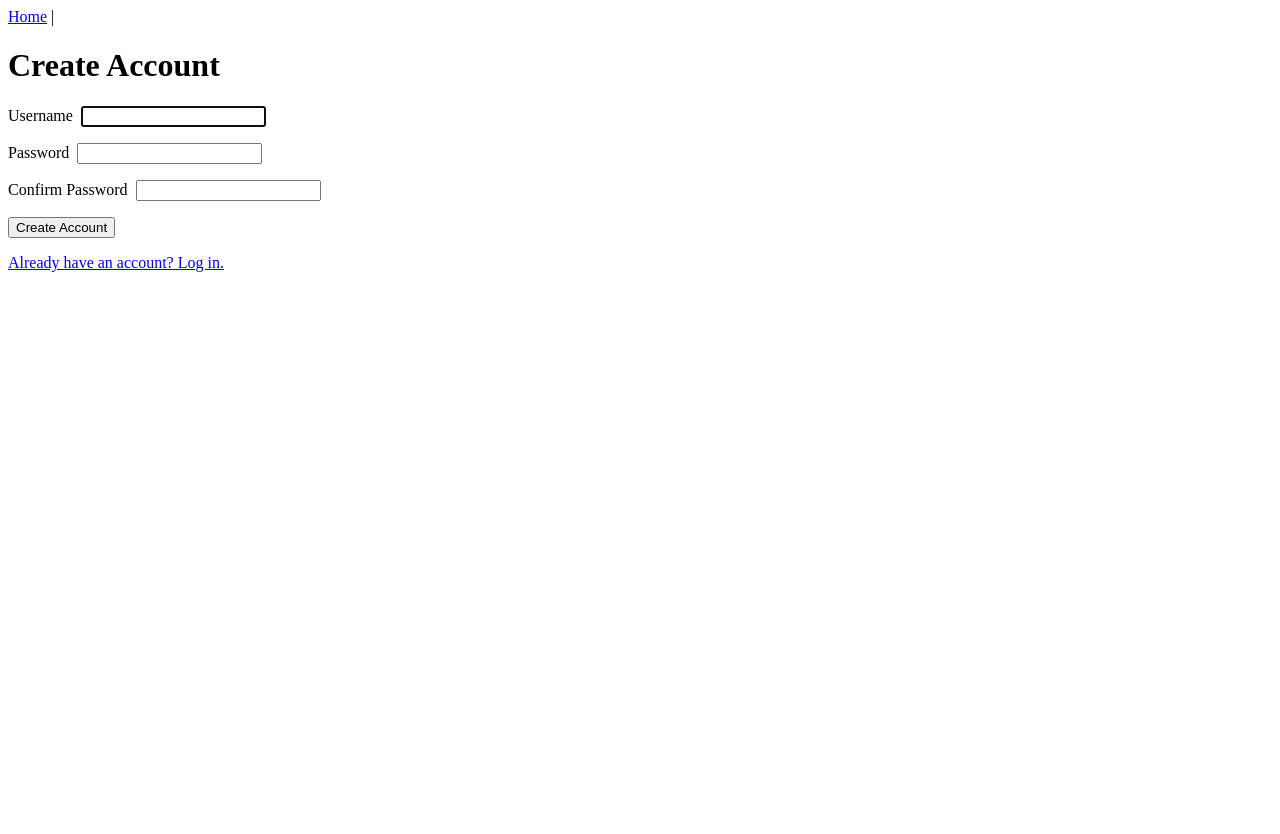
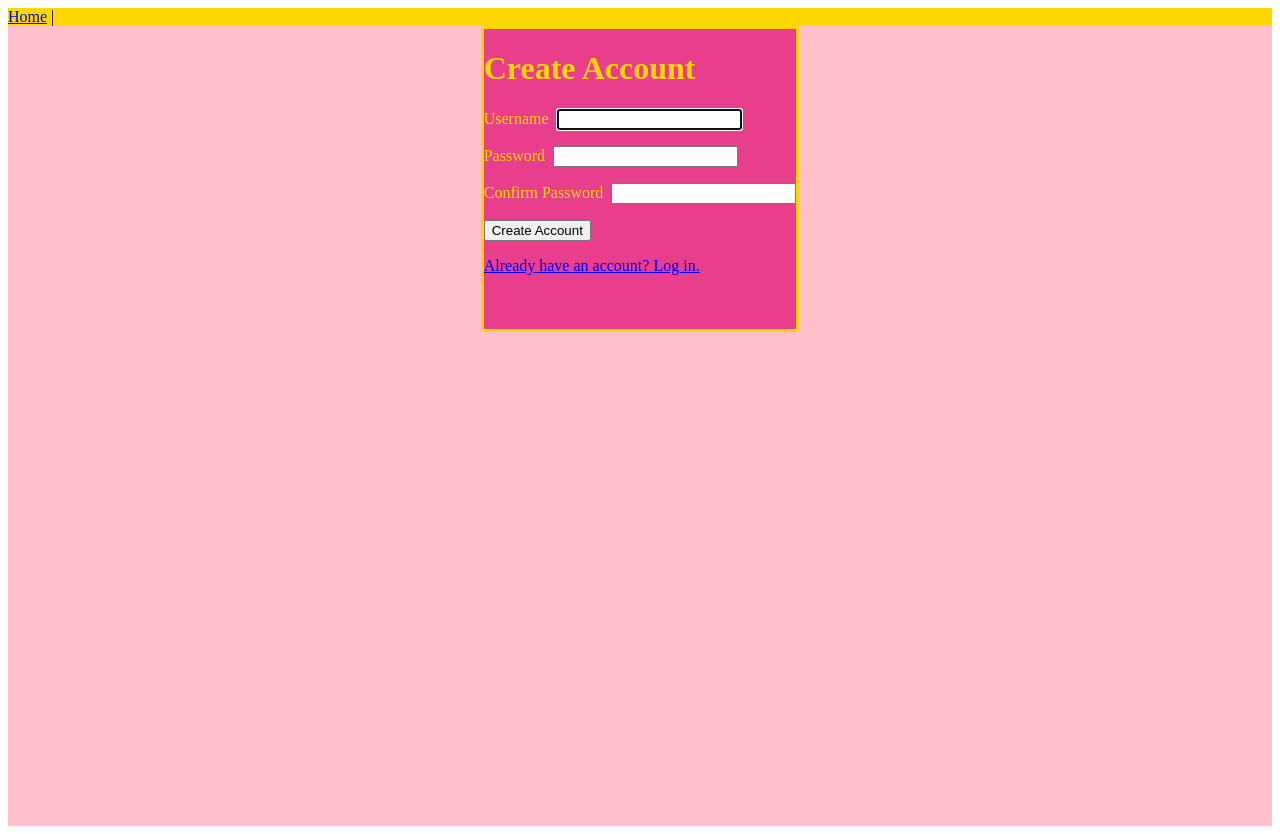
Before and after one commit to mioaTE/final-capstone, a Vue app in the folder vue/: page /register in a window 1280 px wide. Before the commit the page ends 800 px from the top, so only its background shows below. Built offline with nearby package versions, Linux system fonts and the light colour scheme.

Commit message:
CSS for Register page

```diff
--- a/vue/src/App.vue
+++ b/vue/src/App.vue
@@ -7,3 +7,9 @@
     <router-view />
   </div>
 </template>
+
+<style scoped>
+#nav {
+  background-color: gold;
+}
+</style>
--- a/vue/src/views/Register.vue
+++ b/vue/src/views/Register.vue
@@ -74,10 +74,32 @@ export default {
 </script>
 
 <style scoped>
+
+
+form {
+
+  background-color: #e83e8c;
+  font-family: "Snell Roundhand", cursive;
+  max-height: 300px;
+  border-style: solid;
+  border-color: gold;
+}
+
 .form-input-group {
   margin-bottom: 1rem;
 }
 label {
   margin-right: 0.5rem;
 }
+
+#register {
+  display: flex;
+  justify-content: center;
+  background-color: pink;
+  color: gold;
+  height: 100vh;
+  width: 100%;
+}
+
+
 </style>
```
